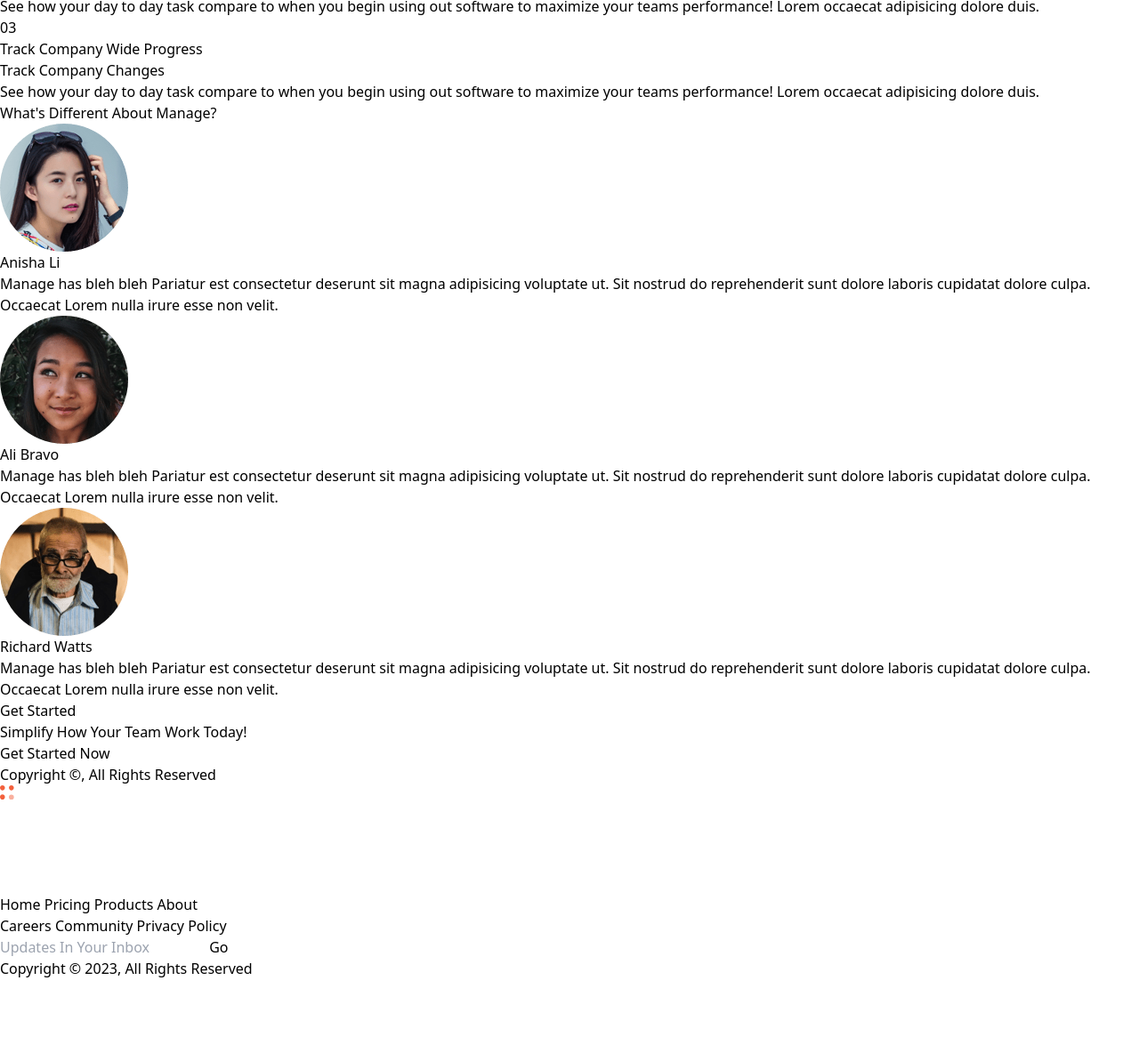
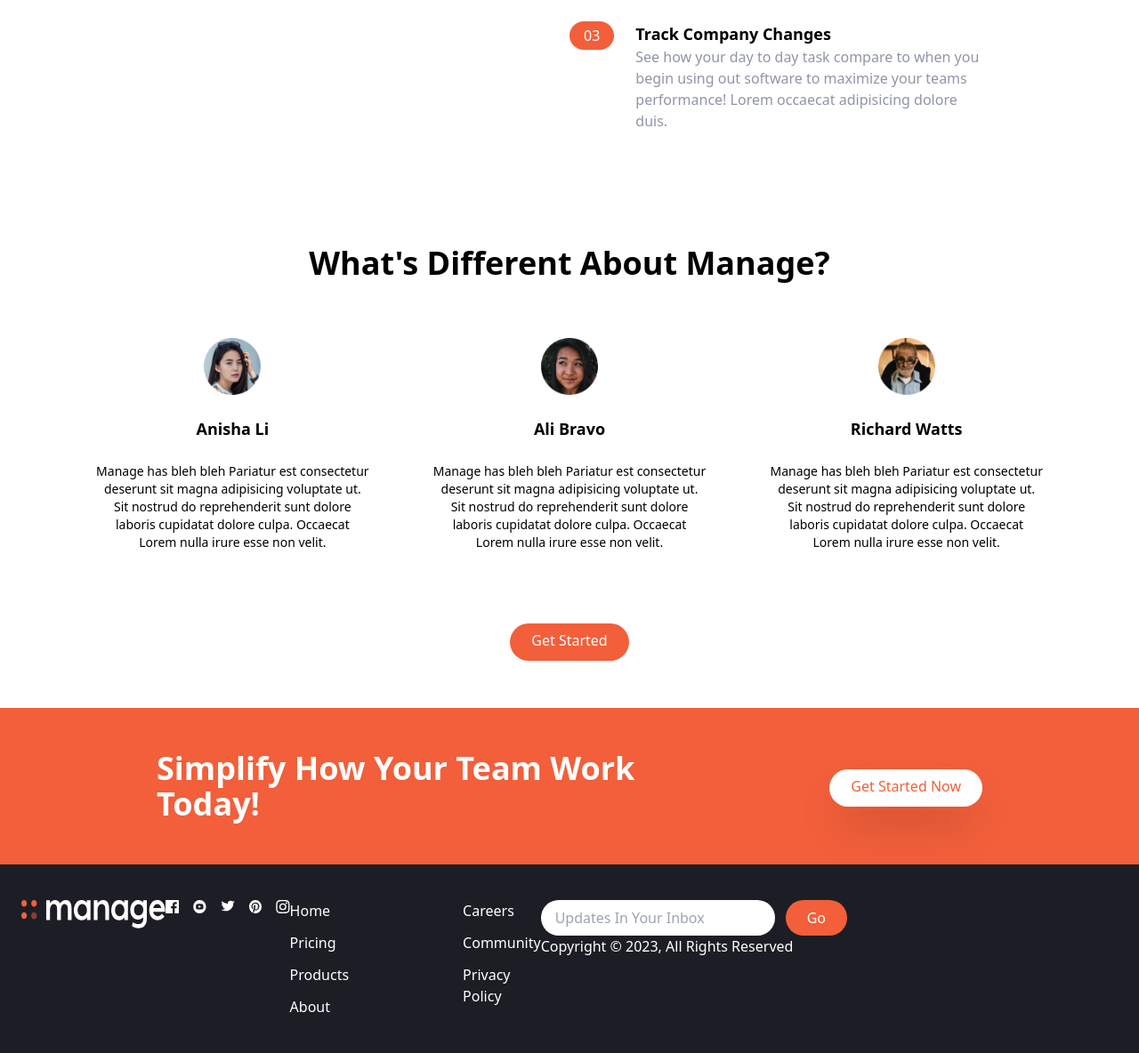
Before and after one commit to darius410/Front-End-Mentor-Challenge-Tailwind, a website: page index.html in a window 1280 px wide. Shown: the part 920-2104 px from the top of the page at 89% size. Before the commit the page ends 2021 px from the top, so only its background shows below. Drawn offline with Linux system fonts and the light colour scheme.

Commit message:
Fixed CSS problems for build to work

```diff
--- a/index.html
+++ b/index.html
@@ -6,7 +6,7 @@
         <title></title>
         <meta name="description" content="">
         <meta name="viewport" content="width=device-width, initial-scale=1">
-        <link rel="stylesheet" href="/dist/output.css">
+        <link rel="stylesheet" href="./dist/output.css">
     </head>
     <body>
         <!-- Navigation -->
@@ -74,7 +74,7 @@
 
                        <!--Right Side  -->
                 <div class="md:w-1/2">
-                    <img src="img/illustration-intro.svg" alt="" class="">
+                    <img src="./src/img/illustration-intro.svg" alt="" class="">
                 </div>
 
 
@@ -185,7 +185,7 @@
         <div class="flex flex-col mt-24 md:flex-row md:space-x-6">
             <!-- Test One -->
             <div class="flex flex-col items-center p-6 space-y-6 rounded-lg bg-veryLightGrey md:w-1/3">
-                <img src="img/avatar-anisha.png" class="w-16 -mt-14" alt="" aria-label=""/>
+                <img src="./src/img/avatar-anisha.png" class="w-16 -mt-14" alt="" aria-label=""/>
                 <h5 class="text-lg font-bold">Anisha Li</h5>
                 <p class="text-sm text-darkGreyishBlue">
                     Manage has bleh bleh Pariatur est consectetur deserunt sit magna adipisicing voluptate ut. Sit nostrud do reprehenderit sunt dolore laboris cupidatat dolore culpa. Occaecat Lorem nulla irure esse non velit.
@@ -194,7 +194,7 @@
 
             <!-- Test Two -->
             <div class="hidden flex-col items-center p-6 space-y-6 rounded-lg bg-veryLightGrey md:flex md:w-1/3">
-                <img src="img/avatar-ali.png" class="w-16 -mt-14" alt="" aria-label=""/>
+                <img src="./src/img/avatar-ali.png" class="w-16 -mt-14" alt="" aria-label=""/>
                 <h5 class="text-lg font-bold">Ali Bravo</h5>
                 <p class="text-sm text-darkGreyishBlue">
                     Manage has bleh bleh Pariatur est consectetur deserunt sit magna adipisicing voluptate ut. Sit nostrud do reprehenderit sunt dolore laboris cupidatat dolore culpa. Occaecat Lorem nulla irure esse non velit.
@@ -202,7 +202,7 @@
             </div>
             <!-- Test Three -->
             <div class="hidden flex-col items-center p-6 space-y-6 rounded-lg bg-veryLightGrey md:flex md:w-1/3">
-                <img src="img/avatar-richard.png" class="w-16 -mt-14" alt="" aria-label=""/>
+                <img src="./src/img/avatar-richard.png" class="w-16 -mt-14" alt="" aria-label=""/>
                 <h5 class="text-lg font-bold">Richard Watts</h5>
                 <p class="text-sm text-darkGreyishBlue">
                     Manage has bleh bleh Pariatur est consectetur deserunt sit magna adipisicing voluptate ut. Sit nostrud do reprehenderit sunt dolore laboris cupidatat dolore culpa. Occaecat Lorem nulla irure esse non velit.
@@ -255,25 +255,25 @@
         </div>
         <div class="flex flex-col-reverse items-center justify-between space-y-12 md:flex-col md:space-y-0 md:items-start">
             <!-- LOGO -->
-            <img src="img/logo white.svg" class="h-8 "/>
+            <img src="./src/img/logo white.svg" class="h-8 "/>
         </div>
 
         <!-- Social Links Container -->
         <div class="flex justify-center space-x-4">
             <a href="">
-                <img src="img/facebook.svg"/>
+                <img src="./src/img/facebook.svg"/>
             </a>
             <a href="">
-                <img src="img/youtube.svg"/>
+                <img src="./src/img/youtube.svg"/>
             </a>
             <a href="">
-                <img src="img/twitter.svg"/>
+                <img src="./src/img/twitter.svg"/>
             </a>
             <a href="">
-                <img src="img/pinterest.svg"/>
+                <img src="./src/img/pinterest.svg"/>
             </a>
             <a href="">
-                <img src="img/instagram.svg"/>
+                <img src="./src/img/instagram.svg"/>
             </a>
         </div>
 
--- a/tailwind.config.js
+++ b/tailwind.config.js
@@ -1,6 +1,9 @@
 /** @type {import('tailwindcss').Config} */
 module.exports = {
-  content: ["./src/*.{html,js}"],
+  content: [
+
+    "./dist/*.{html,js}"
+  ],
   theme: {
 
   screens: {
```
Also changed, not shown: dist/index.html, dist/output.css.
